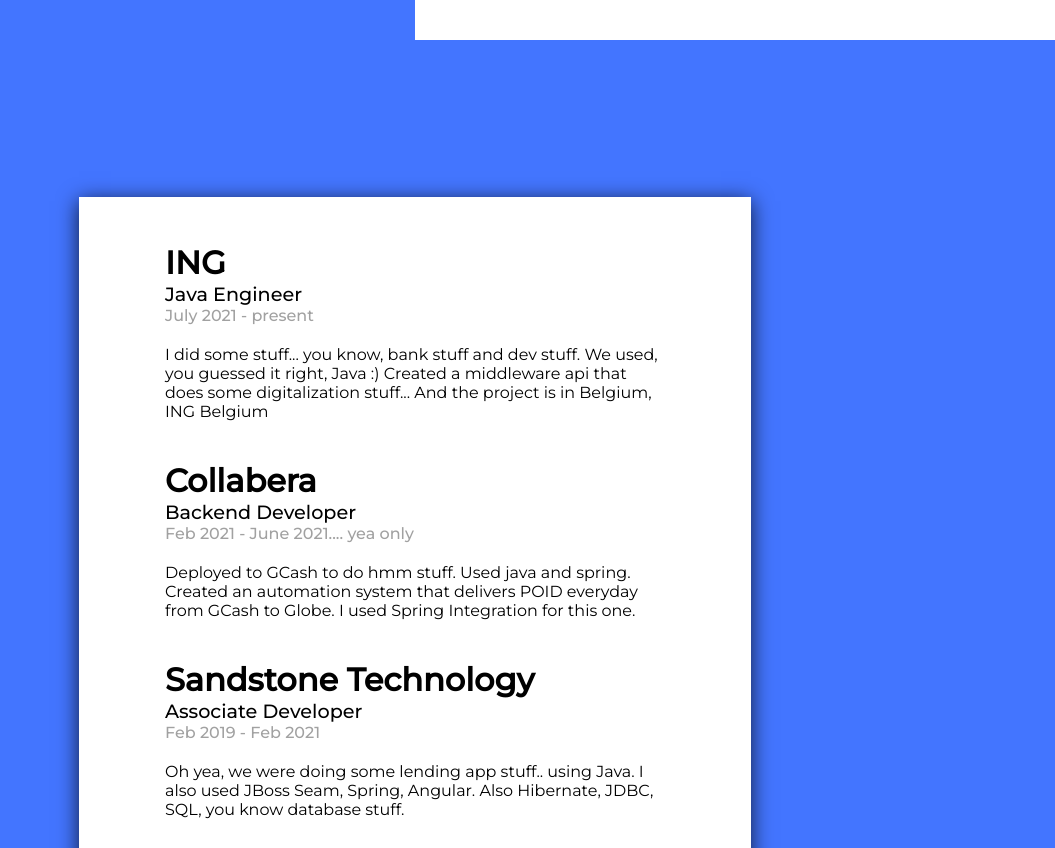
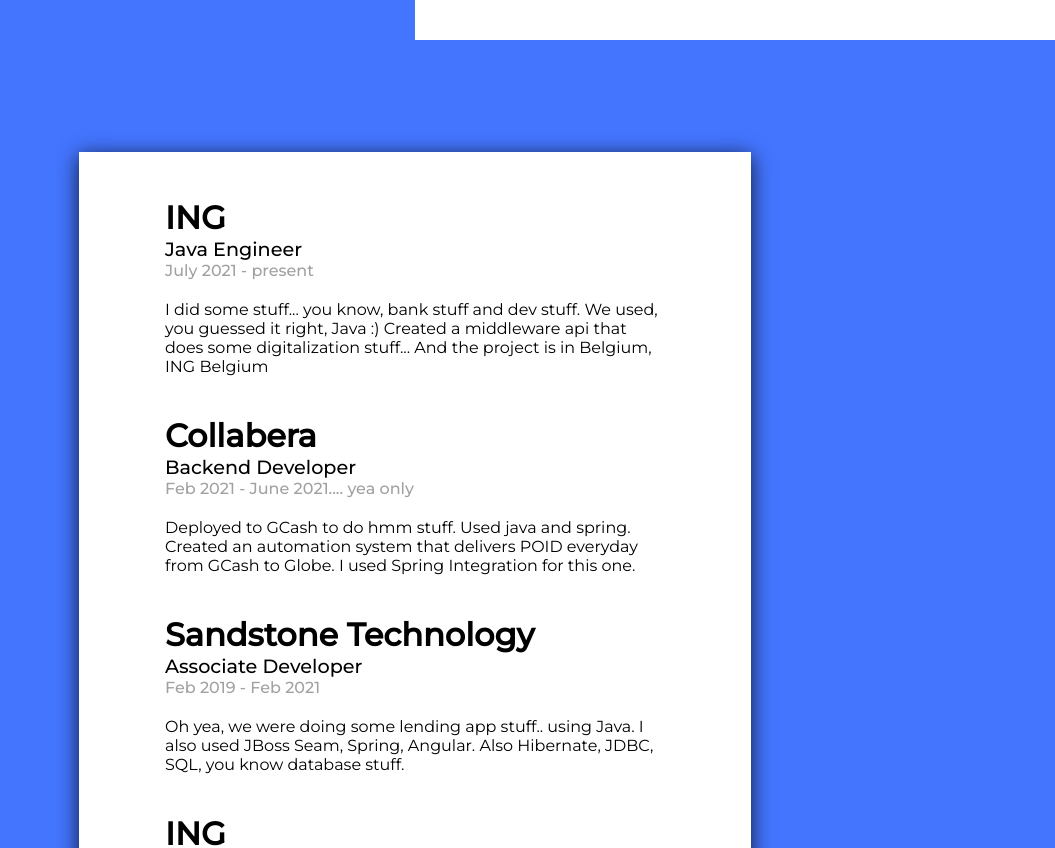
Before and after one commit to plurantee/flogramming-nuxt, a Nuxt app: page / in a window 1280 px wide. Shown: the part 1560-2408 px from the top of the page, without its empty margins (225-1280 px from the left). Built offline with nearby package versions, Linux system fonts and the light colour scheme.

Commit message:
changed to min-height

```diff
--- a/components/AboutThisWebsite.vue
+++ b/components/AboutThisWebsite.vue
@@ -22,7 +22,7 @@
 }
 #about-this-website {
     margin-top: 50vh;
-    height: 100vh;
+    min-height: 100vh;
 }
 .white-card {
     box-shadow: 0 4px 20px 0 rgba(0, 0, 0, 0.8);
@@ -42,7 +42,7 @@
   @media only screen and (min-width: 768px) {
       #about-this-website {
     margin-top: 10vh;
-    height: 100vh;
+    min-height: 100vh;
 }
       .white-card{
           max-width: 50%;
--- a/components/Hero.vue
+++ b/components/Hero.vue
@@ -30,7 +30,7 @@
     height: 0;
   }
   .hero {
-    height: 100vh;
+    min-height: 100vh;
     font-size: 45px;
     background-color: #4375ff;
   }
--- a/components/WorkHistory.vue
+++ b/components/WorkHistory.vue
@@ -2,6 +2,22 @@
   <section id="work-experience" class="container f-center">
 
     <div class="white-card work-experience-card">
+        <div v-for="workExperience in workExperiences" v-bind:key="workExperience.id">
+            <div class="work-experience-single">
+                <p class="company-name">
+                    {{workExperience.company}}
+                </p>
+                <p class="company-title">
+                    {{workExperience.title}}
+                </p>
+                <p class="company-stay">
+                    {{workExperience.stay}}
+                </p>
+                <p class="company-work-summary">
+                    {{workExperience.workSummary}}
+                </p>
+            </div>
+        </div>
         <div v-for="workExperience in workExperiences" v-bind:key="workExperience.id">
             <div class="work-experience-single">
                 <p class="company-name">
@@ -26,7 +42,7 @@
 <style scoped>
 #work-experience {
     margin-top: 10vh;
-    height: 100vh;
+    min-height: 100vh;
 }
 .work-experience-card {
     margin-top: 2em;
```
